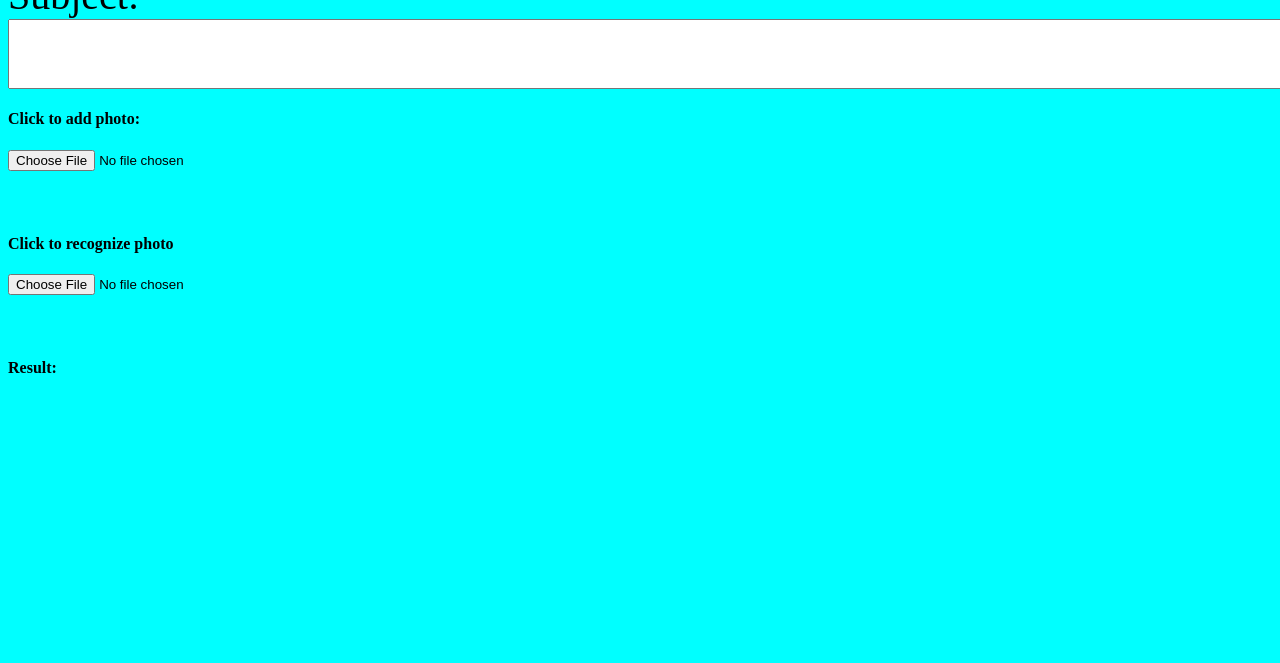
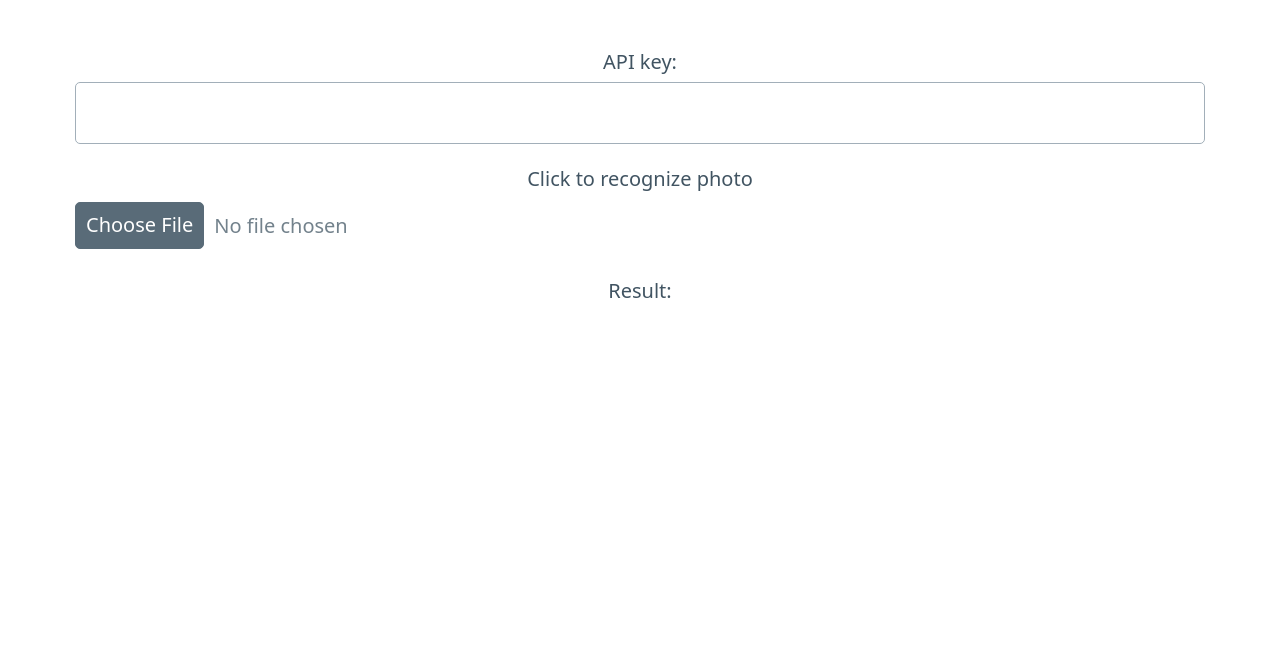
Before and after one commit to raison024/CompreFace-Web, a plain HTML site: page index.html in a window 1280 px wide. Shown: the part 153-816 px from the top of the page. Drawn offline with nearby package versions, Linux system fonts and the light colour scheme.

Commit message:
Add files via upload

```diff
--- a/index.html
+++ b/index.html
@@ -1,32 +1,13 @@
 <!DOCTYPE html>
-<html>
+<html data-theme="light">
 <head>
-    <link rel="stylesheet" href="style.css">
+    <link rel="stylesheet" href="https://cdn.jsdelivr.net/npm/@picocss/pico@1/css/pico.min.css">
+    <style>
+        .center {
+            text-align: center;
+          }
+    </style>
     <script type="text/javascript">
-        function saveNewImageToFaceCollection(elem) {
-            let subject = encodeURIComponent(document.getElementById("subject").value);
-            let apiKey = document.getElementById("apiKey").value;
-            let formData = new FormData();
-            let photo = elem.files[0];
-
-            formData.append("file", photo);
-
-            fetch('http://64.227.178.8:8000/api/v1/recognition/faces/?subject=' + subject,
-                {
-                    method: "POST",
-                    headers: {
-                        "x-api-key": apiKey
-                    },
-                    body: formData
-                }
-            ).then(r => r.json()).then(
-                function (data) {
-                    console.log('New example was saved', data);
-                })
-                .catch(function (error) {
-                    alert('Request failed: ' + JSON.stringify(error));
-                });
-        }
 
         function recognizeFace(elem) {
             let apiKey = document.getElementById("apiKey").value;
@@ -55,17 +36,15 @@
     <title>test</title>
 </head>
 <body>
+<main class="container center">
+<h1>API Test</h1>
+<label for="apiKey">API key:</label><input id="apiKey" />
+<div></div>
+<div>Click to recognize photo</div>
+<input type=file id="recognizeFace" onchange="recognizeFace(this)" />
+<div>Result:</div><br>
+<div id="result" style="text-align: justify;"></div>
 
-<label for="apiKey">API key:</label><input id="apiKey" value="eb24f49d-e127-436b-a08a-414542202897" />
-<div></div>
-<label for="subject">Subject:</label><input id="subject" />
-<h4>Click to add photo:</h4>
-<input type=file id="newFace" onchange="saveNewImageToFaceCollection(this)" />
-<h4>Click to recognize photo</h4>
-<input type=file id="recognizeFace" onchange="recognizeFace(this)" />
-<h4>Result:</h4>
-<h4 id="result"></h4>
-
-
+</main>
 </body>
 </html>
```
